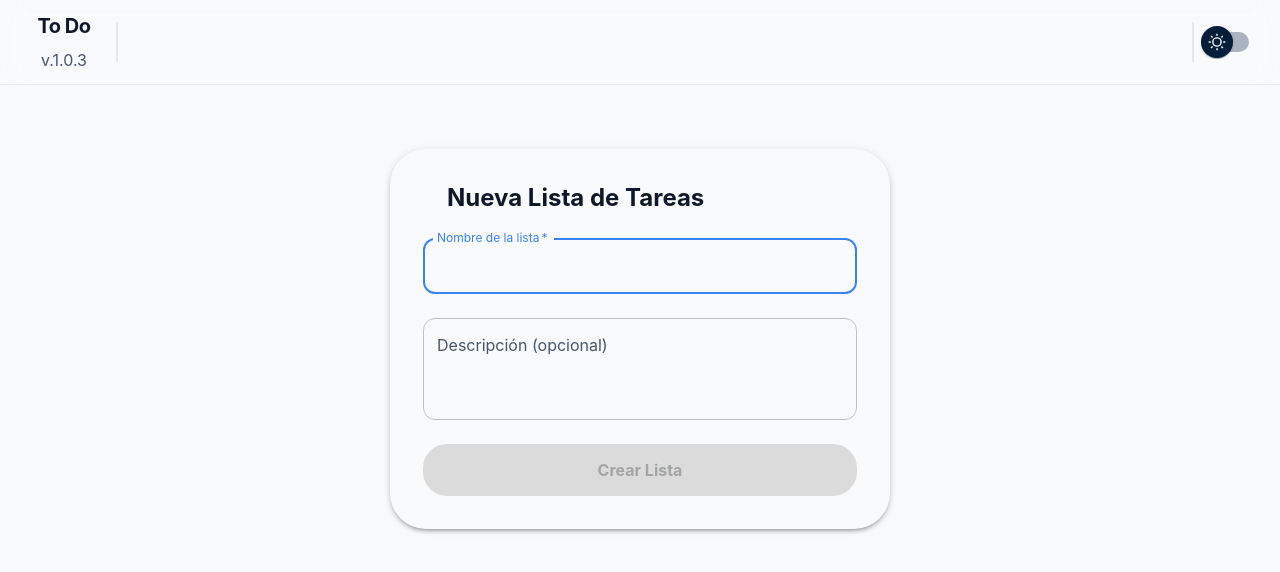
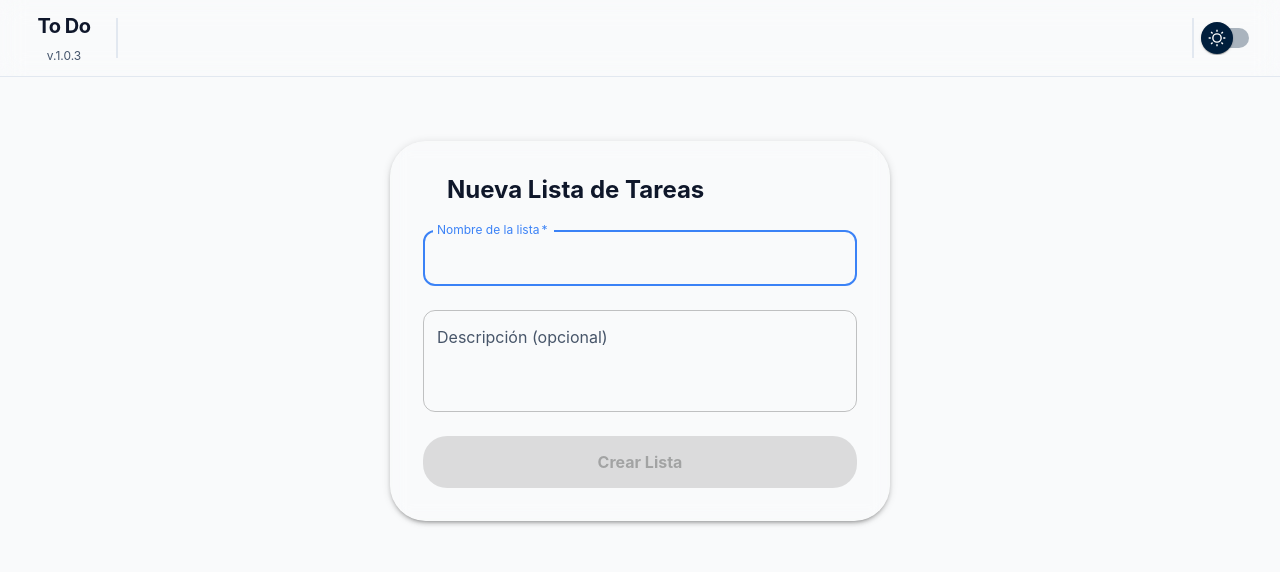
Before and after one commit to Jaime-GEB/MyCustomToDo, a React (Vite) app: page /Home in a window 1280 px wide. Shown: the top 572 px of the page. Built offline with nearby package versions, Linux system fonts and the light colour scheme; some icons are missing.

Commit message:
arreglos visuales

```diff
--- a/src/components/nav/Nav.tsx
+++ b/src/components/nav/Nav.tsx
@@ -24,7 +24,7 @@ const Nav = ({ value, setValue }: { value: string, setValue: Dispatch<SetStateAc
             {/* Titulo de la pagina */}
             <div className="flex flex-col items-center justify-center gap-2 mr-3 min-w-20">
                 <h1 className="font-bold text-xl tracking-tight text-slate-900 dark:text-white">To Do</h1>
-                <footer className="text-slate-600 text-s">v.1.0.3</footer>
+                <footer className="text-slate-600 text-xs">v.1.0.3</footer>
             </div>
 
             <TabBar value={value} setValue={setValue} />
--- a/src/modules/sideInfo/SideInfo.tsx
+++ b/src/modules/sideInfo/SideInfo.tsx
@@ -45,16 +45,6 @@ const SideInfo = ({ itemId, value }: { itemId: string, value: string }) => {
                         </Box>
                     </AccordionDetails>
                 </Accordion>
-                <Accordion>
-                    <AccordionSummary expandIcon={<ExpandMoreIcon />}>
-                        Calendario
-                    </AccordionSummary>
-                    <AccordionDetails>
-                        <Box className='flex flex-col gap-5 w-full items-center justify-center mb-5'>
-                            <Timer />
-                        </Box>
-                    </AccordionDetails>
-                </Accordion>
             </section>
         </SideContent>
 
```
